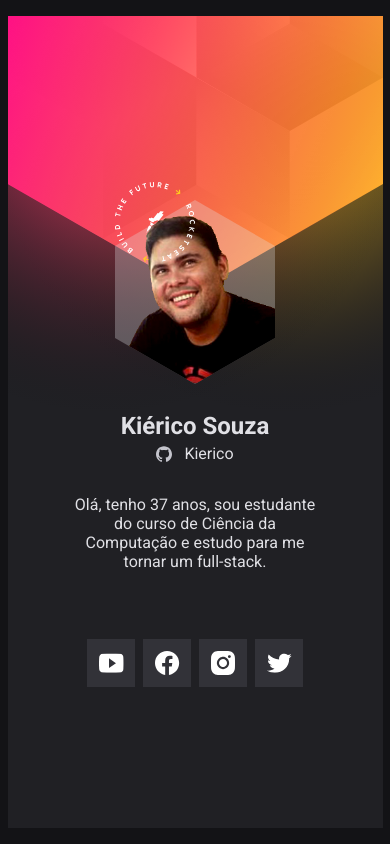
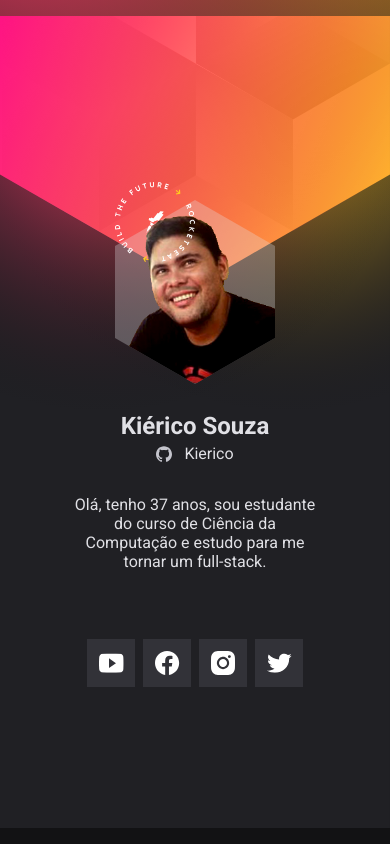
Before and after one commit to Kierico/nlworigin, a plain HTML site: page index.html in a window 390 px wide. Drawn offline with Linux system fonts and the light colour scheme; no server answers.

Commit message:
Add responsividade

```diff
--- a/index.html
+++ b/index.html
@@ -1,9 +1,8 @@
 <!DOCTYPE html>
-<html lang="en">
+<html lang="pt-BR">
 
 <head>
     <meta charset="UTF-8">
-    <meta http-equiv="X-UA-Compatible" content="IE=edge">
     <meta name="viewport" content="width=device-width, initial-scale=1.0">
     <link rel="stylesheet" href="style.css">
     <link rel="preconnect" href="https://fonts.googleapis.com">
--- a/style.css
+++ b/style.css
@@ -17,13 +17,21 @@ body {
     display: grid;
     place-items: center;
     color: var(--gray);
+    background-image: url(./images/desktop-bg.svg);
+    background-repeat: no-repeat;
+    background-position: center;
+    background-size: cover;
     background-color: var(--black-bg);
 }
 
 main {
     background-image: url(./images/background.svg);
-    width: 100%;
-    max-width: 375px;
+    /** no-repeat center/cover; */
+    background-repeat: no-repeat;
+    background-position: center;
+    background-size: cover;
+    width: 100vw;
+    height: 100vw;
     min-height: 812px;
 }
 
@@ -87,3 +95,14 @@ ul {
     padding: 0;
     gap: .5rem;
 }
+
+@media (min-width: 720px) {
+    main {
+        background-image: url(./images/background.svg);
+        width: 100%;
+        max-width: 375px;
+        max-height: 812px;
+    }
+}
+
+/* @media (min-width: 960px) {} */
```
Also changed, not shown: images/desktop-bg.svg (added).
